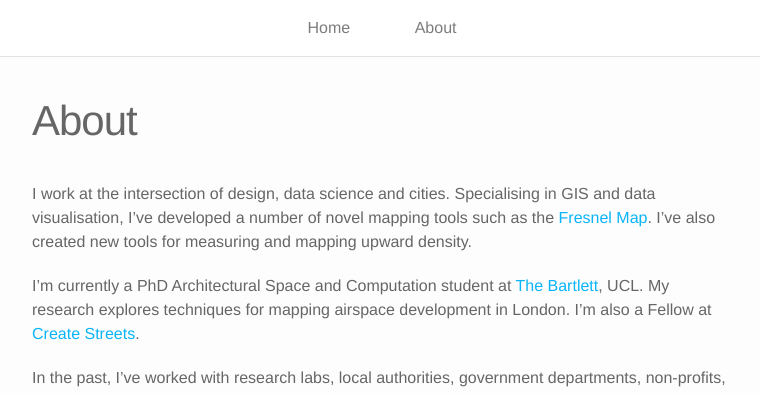
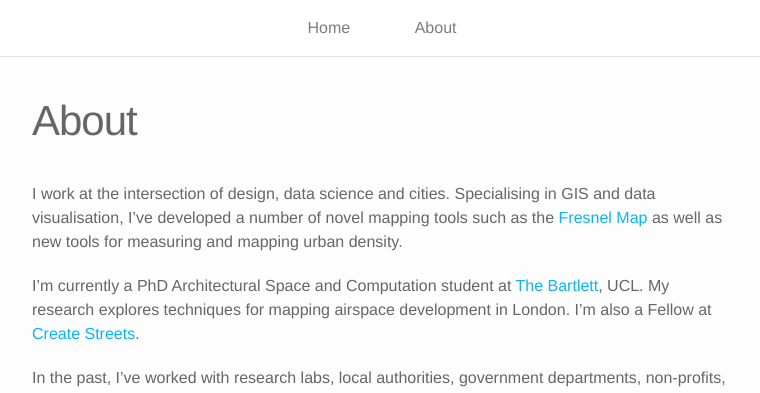
Before and after one commit to lbuk/portfolio-website, a Jekyll site: the page built from about.md, in a window 1280 px wide and 1078 px high. Shown: the top 393 px of the window, without its empty margins (258-1018 px from the left). Built offline with Jekyll 4.4.1, drawn with Linux system fonts in a browser that asks for light colours; nearby versions of some CDN libraries.

Commit message:
Update about.md

```diff
--- a/about.md
+++ b/about.md
@@ -4,7 +4,7 @@ title: About
 permalink: /about/
 ---
 
-I work at the intersection of design, data science and cities. Specialising in GIS and data visualisation, I've developed a number of novel mapping tools such as the <a href="https://www.liamthomasbolton.com/portfolio/FresnelMap/">Fresnel Map</a>. I've also created new tools for measuring and mapping upward density.
+I work at the intersection of design, data science and cities. Specialising in GIS and data visualisation, I've developed a number of novel mapping tools such as the <a href="https://www.liamthomasbolton.com/portfolio/FresnelMap/">Fresnel Map</a> as well as new tools for measuring and mapping urban density.
 
 I'm currently a PhD Architectural Space and Computation student at <a href="https://www.ucl.ac.uk/bartlett/">The Bartlett</a>, UCL. My research explores techniques for mapping airspace development in London. I'm also a Fellow at <a href="http://www.createstreets.com/">Create Streets</a>.
 
```
